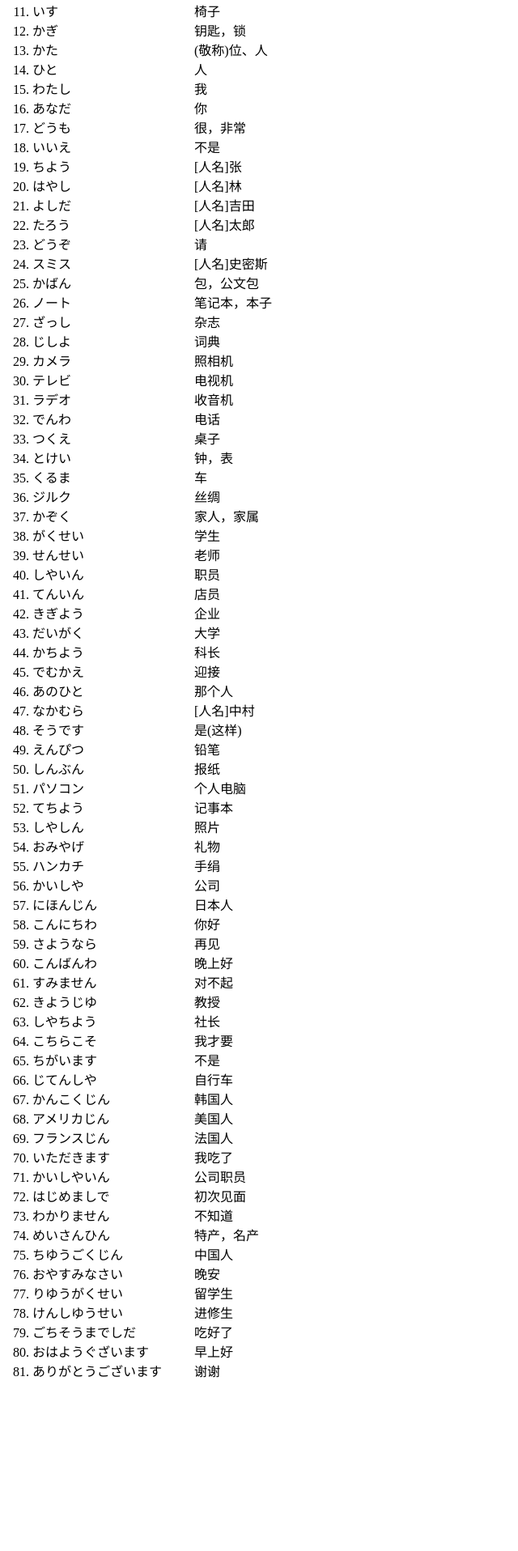
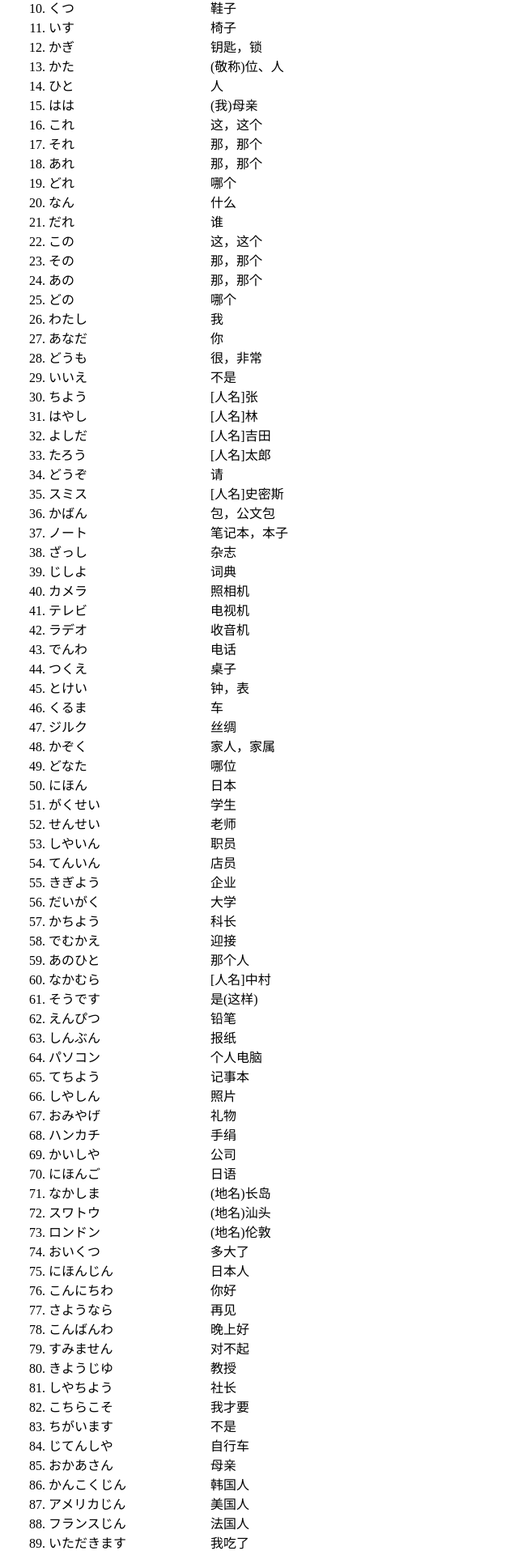
Before and after one commit to cazser/JapanesWordList, a Vue app: page / in a window 1280 px wide. Shown: the part 389-2305 px from the top of the page at 81% size, without its empty margins (0-640 px from the left). Before the commit the page ends 2134 px from the top, so only its background shows below. Built offline with nearby package versions, Linux system fonts and the light colour scheme.

Commit message:
标日初级上第二课，101词打卡

```diff
--- a/src/App.vue
+++ b/src/App.vue
@@ -102,7 +102,7 @@ const end=()=>{
 
 <style scoped>
 .wordList{
-  margin: 40px;
+  margin: 60px;
 }
 .wordListCell{
   min-width: 200px;
--- a/src/WordList.js
+++ b/src/WordList.js
@@ -80,7 +80,26 @@ const wordList=[
 {"日文":"かた", "中文":"(敬称)位、人"},
 {"日文":"ひと", "中文":"人"},
 {"日文":"かぞく", "中文":"家人，家属"},
-
+{"日文":"はは", "中文":"(我)母亲"},
+{"日文":"おかあさん", "中文":"母亲"},
+{"日文":"にほんご", "中文":"日语"},
+{"日文":"ちゆうごくご", "中文":"汉语"},
+{"日文":"これ", "中文":"这，这个"},
+{"日文":"それ", "中文":"那，那个"},
+{"日文":"あれ", "中文":"那，那个"},
+{"日文":"どれ", "中文":"哪个"},
+{"日文":"なん", "中文":"什么"},
+{"日文":"だれ", "中文":"谁"},
+{"日文":"どなた", "中文":"哪位"},
+{"日文":"この", "中文":"这，这个"},
+{"日文":"その", "中文":"那，那个"},
+{"日文":"あの", "中文":"那，那个"},
+{"日文":"どの", "中文":"哪个"},
+{"日文":"なかしま", "中文":"(地名)长岛"},
+{"日文":"にほん", "中文":"日本"},
+{"日文":"スワトウ", "中文":"(地名)汕头"},
+{"日文":"ロンドン", "中文":"(地名)伦敦"},
+{"日文":"おいくつ", "中文":"多大了"},
 
 
 
```
